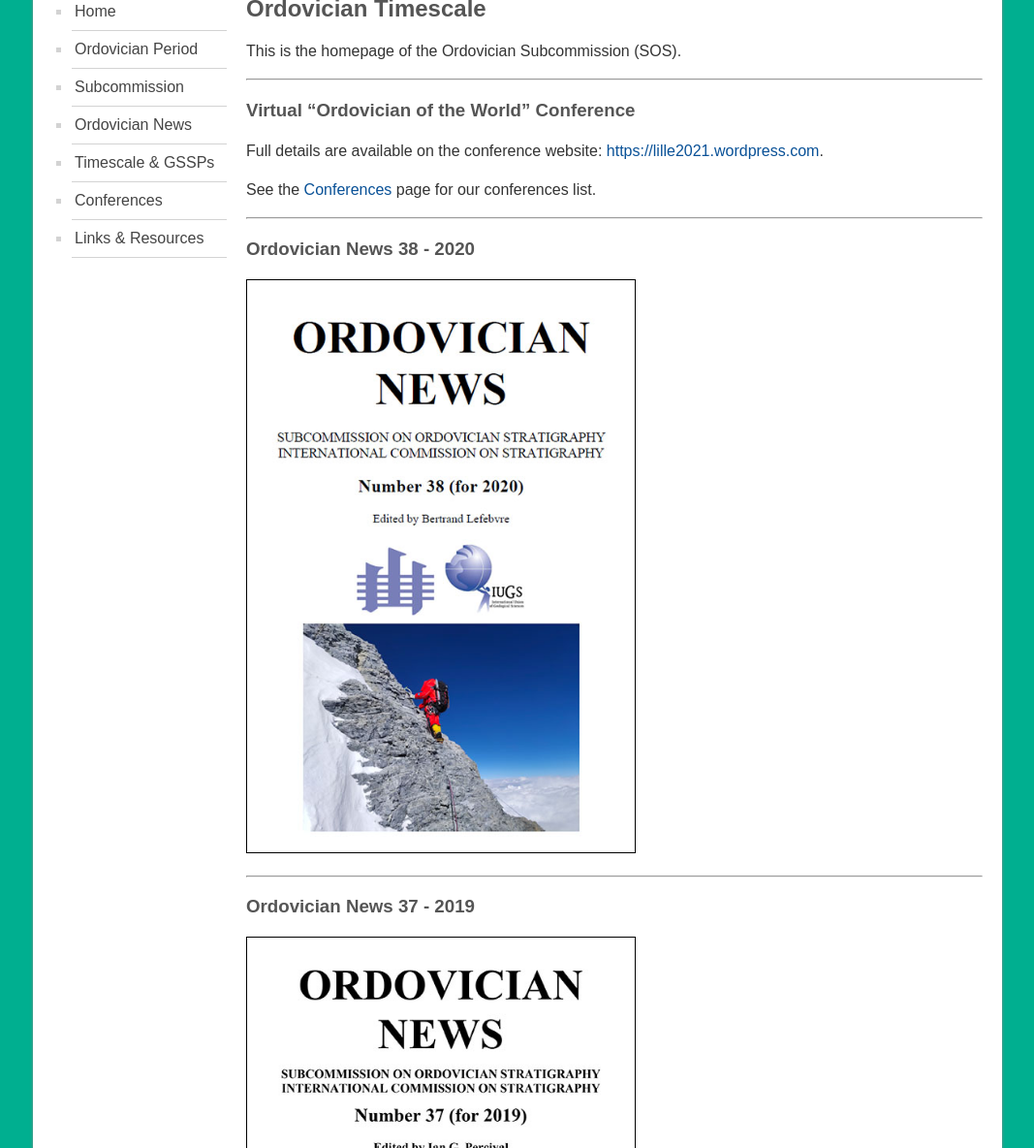
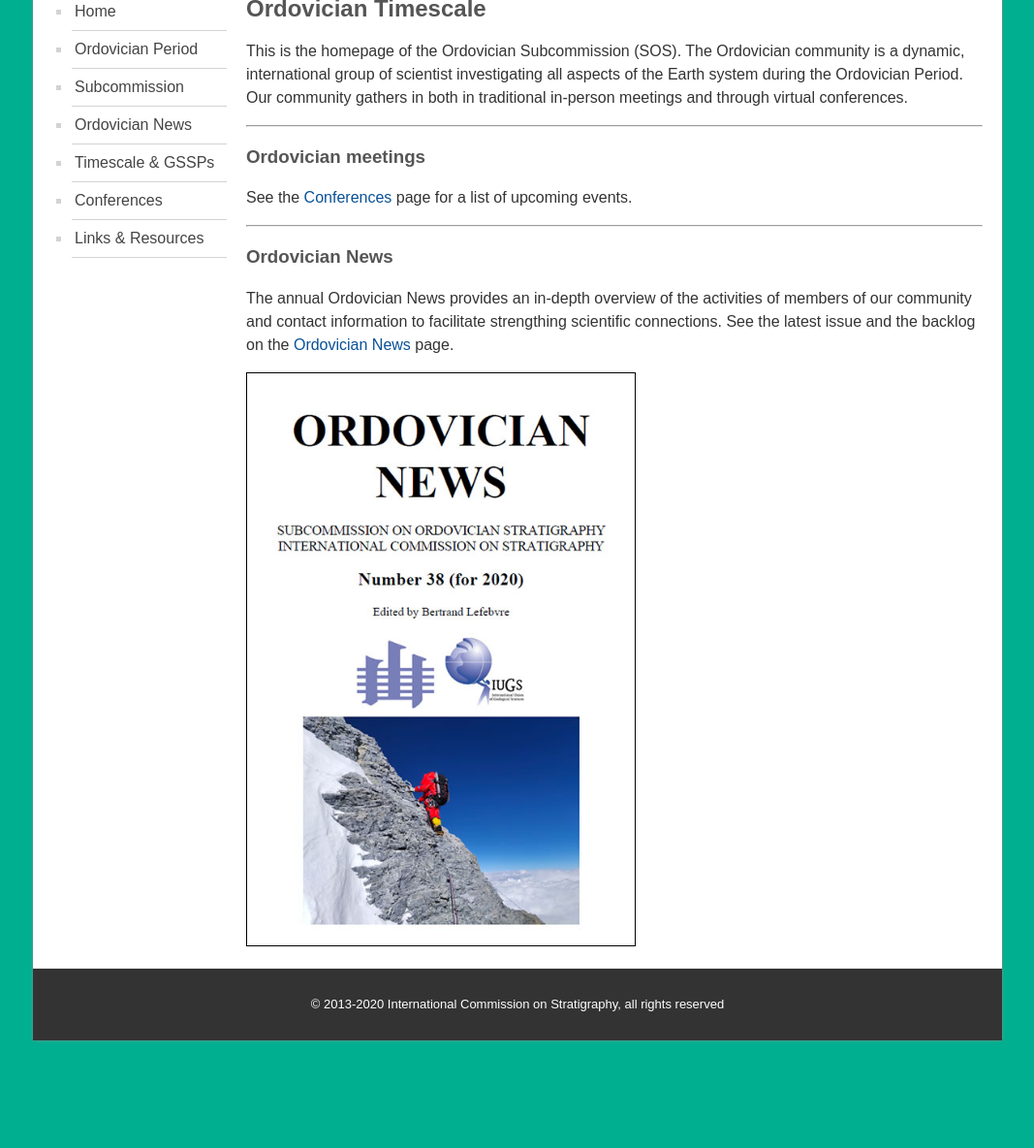
Before and after one commit to whwangChina/subcommission-ordovician, a Jekyll site: the page built from pages/index.md, in a window 1280 px wide and 1400 px high, scrolled down 211 px. Shown: the part 216-1400 px from the top of the window at 97% size, without its empty margins (106-1173 px from the left). Built offline with Jekyll 4.4.1, drawn with Linux system fonts in a browser that asks for light colours; after the commit the page ends 1500 px from its top, so only the background shows below that; some of the changed text lies outside the part shown.

Commit message:
Update index.md

```diff
--- a/pages/index.md
+++ b/pages/index.md
@@ -5,36 +5,19 @@ permalink: /
 ---
 ## Ordovician Timescale
 
-This is the homepage of the Ordovician Subcommission (SOS).
+This is the homepage of the Ordovician Subcommission (SOS). The Ordovician community is a dynamic, international group of scientist investigating all aspects of the Earth system during the Ordovician Period. Our community gathers in both in traditional in-person meetings and through virtual conferences.
 
 ---
-### Virtual "Ordovician of the World" Conference
-Full details are available on the conference website: <https://lille2021.wordpress.com>.
+### Ordovician meetings
 
-See the [Conferences](conferences) page for our conferences list.
+See the [Conferences](conferences) page for a list of upcoming events.
 
 ---
 
-### Ordovician News 38 - 2020
+### Ordovician News
+
+The annual Ordovician News provides an in-depth overview of the activities of members of our community and contact information to facilitate strengthing scientific connections. See the latest issue and the backlog on the [Ordovician News](news) page.
 
 <a href="files/Ordovician_News_2020.pdf">
     <img src ="images/Ordovician_News_2020.jpg" alt="Ord Newsletter '20" style="width:400px; border:solid 1px black" />
 </a>
-
----
-
-### Ordovician News 37 - 2019
-
-<a href="files/Ordovician_News_2019.pdf">
-    <img src ="images/Ordovician_News_2019.jpg" alt="Ord Newsletter '19" style="width:400px; border:solid 1px black" />
-</a>
-
----
-
-### Ordovician News 36 - 2018
-
-<a href="files/Ordovician_News_2018.pdf">
-    <img src ="images/Ordovician_News_2018.jpg" alt="Ord Newsletter '18" style="width:400px; border:solid 1px black" />
-</a>
-
----
```
